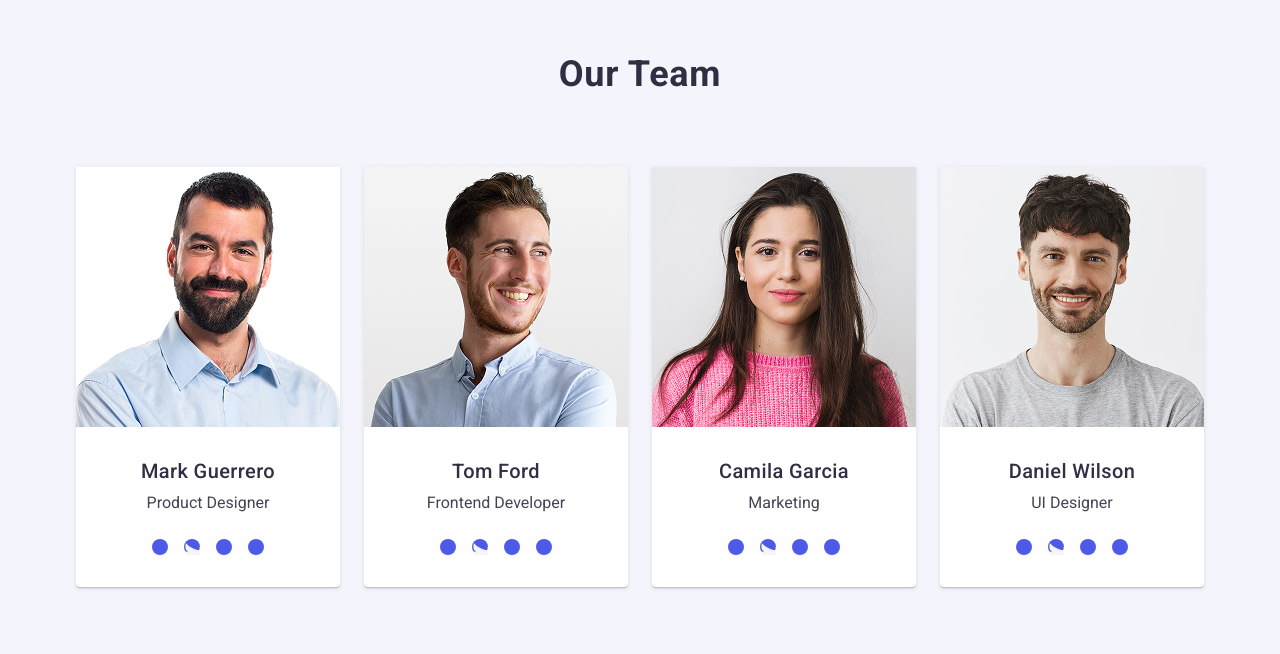
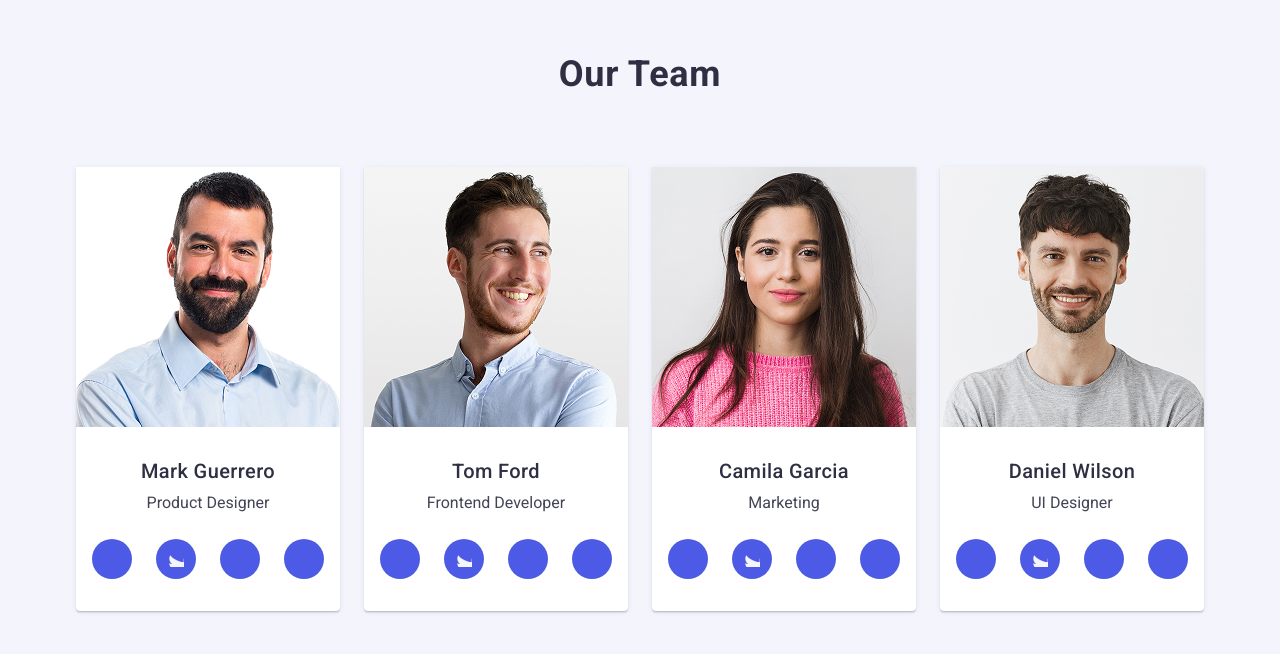
Before and after one commit to ersan0707/goit-markup-hw-04, a plain HTML site: page index.html in a window 1280 px wide. Shown: the part 1250-1904 px from the top of the page. Drawn offline with nearby package versions, Linux system fonts and the light colour scheme.

Commit message:
ödev4 çalışma2
çalışma2

```diff
--- a/css/style.css
+++ b/css/style.css
@@ -55,7 +55,7 @@ ol, ul  {
     font-weight: 700;
     line-height: 1.17;
     letter-spacing: 0.03em;
-    color: #404BBF;
+    color: #404bbf;
     text-transform: uppercase;
     text-decoration: none;
     display: inline-block;
@@ -285,6 +285,7 @@ a.menu-list-add:focus {
   background-color: #F4F4FD;
   border: 1px solid #8e8f99;
   margin-bottom: 8px;
+  border-radius: 4px;
 }
 .future-item-img{
     width: 64px;
@@ -336,8 +337,15 @@ header-three{
 .member-info-social-icon-container {
     display: flex;
     justify-content: center;
-    gap: 16px;
+    gap: 24px;
     margin-top: 24px;
+}
+.member-info-social-icon-item-list{
+    width: 40px;
+    height: 40px;
+}
+.social-media{
+    fill: #f4f4fd
 }
 .member-info-social-icon-item {
     width: 100%;
--- a/index.html
+++ b/index.html
@@ -62,7 +62,7 @@
                 <ul class="futures-ul">
                     <li class="futures-li">
                         <div class="futures-item-container"
-                        <svg class="futures-item-img">
+                        <svg class="futures-item-img" width="64" height="64">
                             <use href="./images/icons.svg#icon-antenna"></use>
                           </svg>
                         </div>
@@ -72,8 +72,8 @@
                     </li>
                     <li class="futures-li">
                         <div class="futures-item-container"
-                        <svg class="futures-item-img" width:"40" height:"40">
-                            <use href="./images/sprite.svg#icon-clock"></use>
+                        <svg class="futures-item-img" width="64" height="64">
+                            <use href="./images/icons.svg#icon-clock"></use>
                         </svg>
                         </div>
                     <h3 class="header-three">Punctuality</h3>
@@ -81,8 +81,8 @@
                     </li>
                     <li class="futures-li">
                         <div class="futures-item-container"
-                        <svg class="futures-item-img" width:"40" height:"40">
-                            <use href="./images/sprite.svg#icon-diagram"></use>
+                        <svg class="futures-item-img" width="64" height="64">
+                            <use href="./images/icons.svg#icon-diagram"></use>
                         </svg>
                         </div>
                     <h3 class="header-three">Diligence</h3>
@@ -90,8 +90,8 @@
                     </li>
                     <li class="futures-li">
                         <div class="futures-item-container"
-                        <svg class="futures-item-img" width:"40" height:"40">
-                            <use href="./images/sprite.svg#icon-astronaut"></use>
+                        <svg class="futures-item-img" width="64" height="64">
+                            <use href="./images/icons.svg#icon-astronaut"></use>
                         </svg>
                         </div>
                     <h3 class="header-three">Technologies</h3>
@@ -116,7 +116,7 @@
                                     href=""
                                     class="member-info-social-icon-item"
                                     >
-                        <svg width="16" height="16">
+                        <svg class="social-media" width="16" height="16">
                             <use href="./images/icons.svg#icon-instagram"></use>
                           </svg>
                         </a>
@@ -126,7 +126,7 @@
                                     href=""
                                     class="member-info-social-icon-item"
                                     >
-                        <svg width="16" height="16">
+                        <svg class="social-media" width="16" height="16">
                             <use href="./images/icons.svg#icon-twitter"></use>
                           </svg>
                         </a>
@@ -136,7 +136,7 @@
                                     href=""
                                     class="member-info-social-icon-item"
                                     >
-                        <svg width="16" height="16">
+                        <svg class="social-media" width="16" height="16">
                             <use href="./images/icons.svg#icon-facebook"></use>
                           </svg>
                         </a>
@@ -146,7 +146,7 @@
                                     href=""
                                     class="member-info-social-icon-item"
                                     >
-                        <svg width="16" height="16">
+                        <svg class="social-media" width="16" height="16">
                             <use href="./images/icons.svg#icon-linkedin"></use>
                           </svg>
                         </a>
@@ -164,7 +164,7 @@
                                     href=""
                                     class="member-info-social-icon-item"
                                     >
-                        <svg width="16" height="16">
+                        <svg class="social-media" width="16" height="16">
                             <use href="./images/icons.svg#icon-instagram"></use>
                           </svg>
                         </a>
@@ -174,7 +174,7 @@
                                     href=""
                                     class="member-info-social-icon-item"
                                     >
-                        <svg width="16" height="16">
+                        <svg class="social-media" width="16" height="16">
                             <use href="./images/icons.svg#icon-twitter"></use>
                           </svg>
                         </a>
@@ -184,7 +184,7 @@
                                     href=""
                                     class="member-info-social-icon-item"
                                     >
-                        <svg width="16" height="16">
+                        <svg class="social-media" width="16" height="16">
                             <use href="./images/icons.svg#icon-facebook"></use>
                           </svg>
                         </a>
@@ -194,7 +194,7 @@
                                     href=""
                                     class="member-info-social-icon-item"
                                     >
-                        <svg width="16" height="16">
+                        <svg class="social-media" width="16" height="16">
                             <use href="./images/icons.svg#icon-linkedin"></use>
                           </svg>
                         </a>
@@ -212,7 +212,7 @@
                                     href=""
                                     class="member-info-social-icon-item"
                                     >
-                        <svg width="16" height="16">
+                        <svg class="social-media" width="16" height="16">
                             <use href="./images/icons.svg#icon-instagram"></use>
                           </svg>
                         </a>
@@ -222,7 +222,7 @@
                                     href=""
                                     class="member-info-social-icon-item"
                                     >
-                        <svg width="16" height="16">
+                        <svg class="social-media" width="16" height="16">
                             <use href="./images/icons.svg#icon-twitter"></use>
                           </svg>
                         </a>
@@ -232,7 +232,7 @@
                                     href=""
                                     class="member-info-social-icon-item"
                                     >
-                        <svg width="16" height="16">
+                        <svg class="social-media" width="16" height="16">
                             <use href="./images/icons.svg#icon-facebook"></use>
                           </svg>
                         </a>
@@ -242,7 +242,7 @@
                                     href=""
                                     class="member-info-social-icon-item"
                                     >
-                        <svg width="16" height="16">
+                        <svg class="social-media" width="16" height="16">
                             <use href="./images/icons.svg#icon-linkedin"></use>
                           </svg>
                         </a>
@@ -260,7 +260,7 @@
                                     href=""
                                     class="member-info-social-icon-item"
                                     >
-                        <svg width="16" height="16">
+                        <svg class="social-media" width="16" height="16">
                             <use href="./images/icons.svg#icon-instagramg"></use>
                           </svg>
                         </a>
@@ -270,7 +270,7 @@
                                     href=""
                                     class="member-info-social-icon-item"
                                     >
-                        <svg width="16" height="16">
+                        <svg class="social-media" width="16" height="16">
                             <use href="./images/icons.svg#icon-twitter"></use>
                           </svg>
                         </a>
@@ -280,7 +280,7 @@
                                     href=""
                                     class="member-info-social-icon-item"
                                     >
-                        <svg width="16" height="16">
+                        <svg class="social-media" width="16" height="16">
                             <use href="./images/icons.svg#icon-facebook"></use>
                           </svg>
                         </a>
@@ -290,7 +290,7 @@
                                     href=""
                                     class="member-info-social-icon-item"
                                     >
-                        <svg width="16" height="16">
+                        <svg class="social-media" width="16" height="16">
                             <use href="./images/icons.svg#icon-linkedin"></use>
                           </svg>
                         </a>
```
